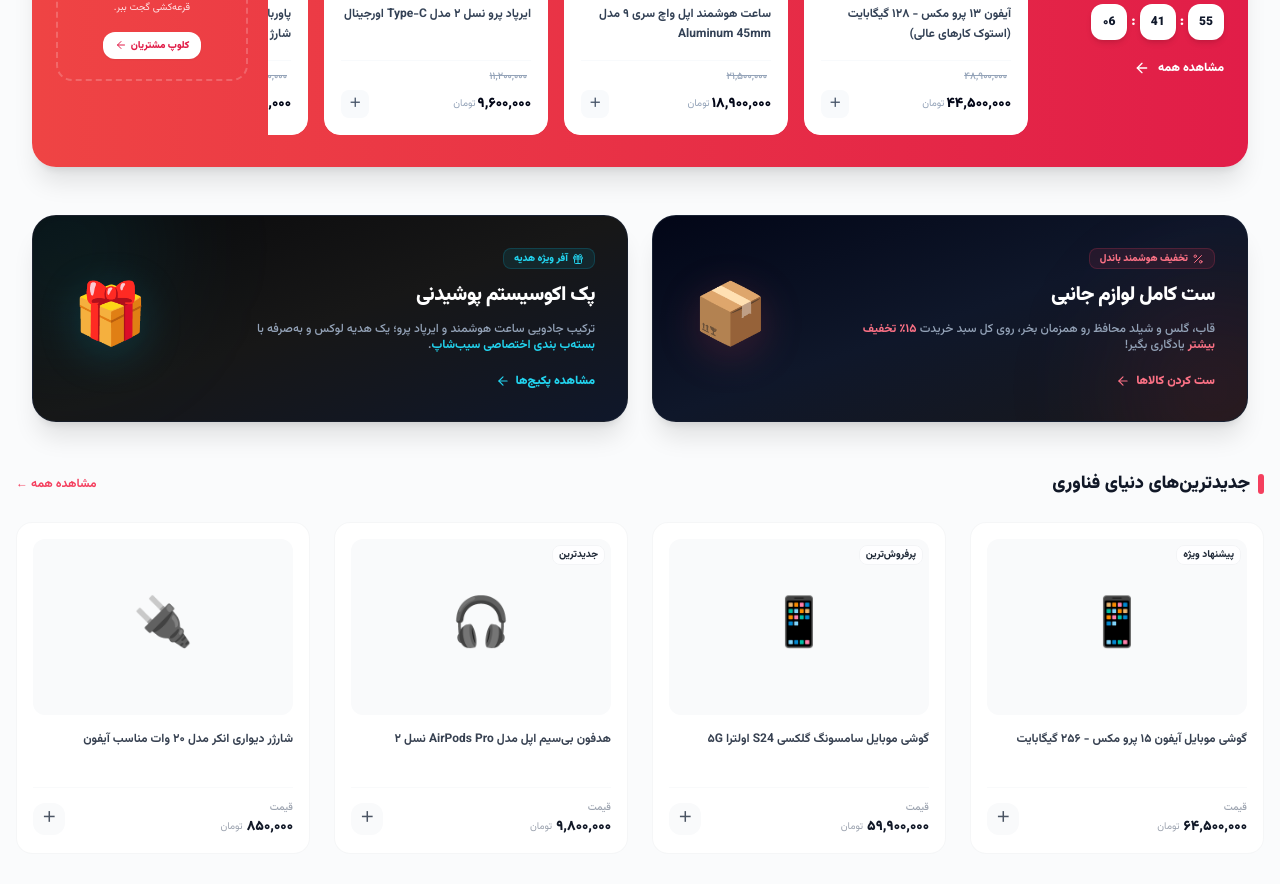
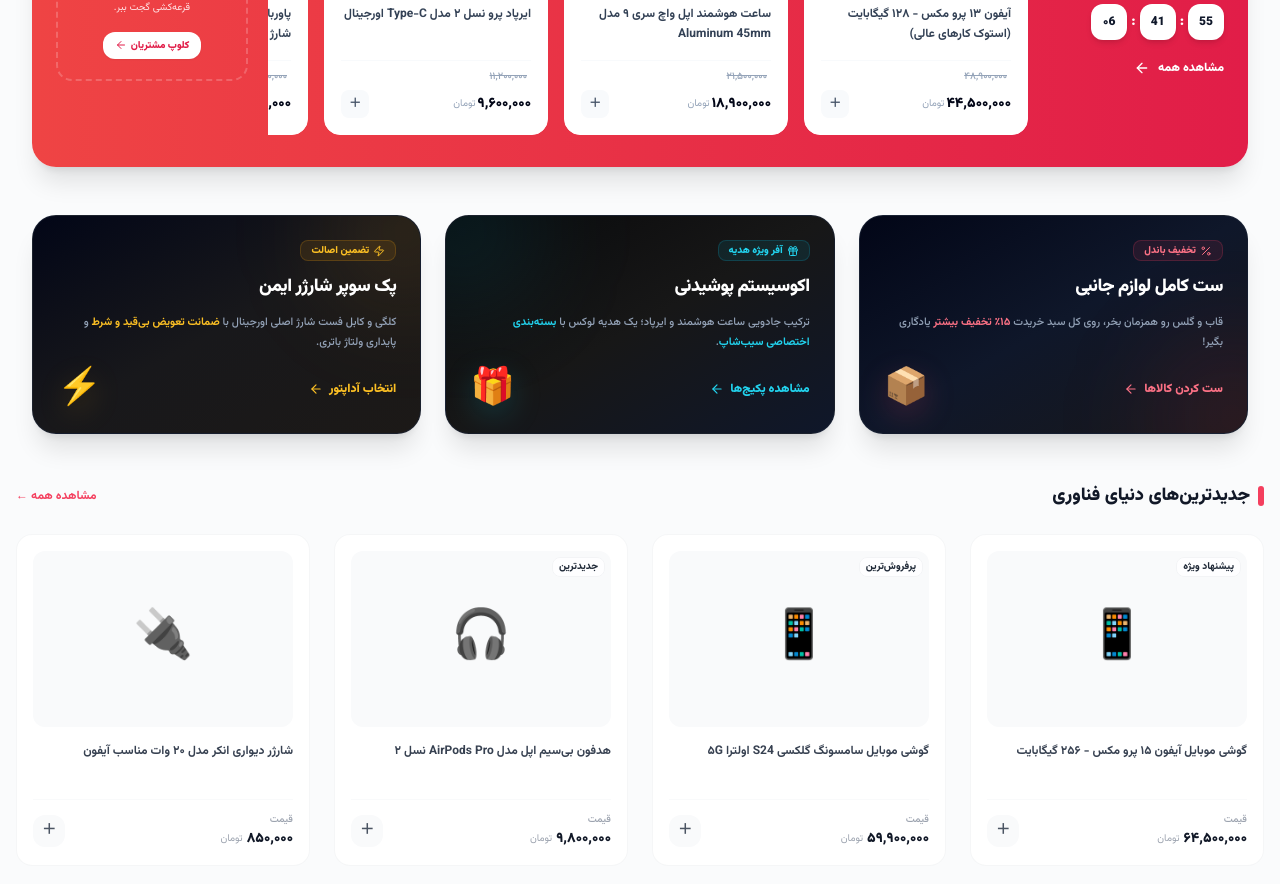
Before and after one commit to mohsenalz77/mini-shop-v2, a Next.js app: page / in a window 1280 px wide. Shown: the part 1259-2143 px from the top of the page. Built offline with nearby package versions, Linux system fonts and the light colour scheme.

Commit message:
Update PromoBanners.js

```diff
--- a/src/components/PromoBanners.js
+++ b/src/components/PromoBanners.js
@@ -1,51 +1,84 @@
 "use client";
 
-import { ArrowLeft, Gift, Percent } from 'lucide-react';
+import { ArrowLeft, Gift, Percent, Zap } from 'lucide-react';
 
 export default function PromoBanners() {
   return (
-    // حذف max-w-7xl جهت باز شدن کامل بنرها و چفت شدن با لبه‌های کناری هیرو و شگفت‌انگیز
+    // مهار عرض با پدینگ هم‌تراز با هیرو و شگفت‌انگیز
     <div className="w-full px-4 md:px-8 my-8 relative z-10">
-      <div className="w-full grid grid-cols-1 md:grid-cols-2 gap-6">
+      {/* گرید ۳ ستونه در دسکتاپ (md:grid-cols-3) */}
+      <div className="w-full grid grid-cols-1 md:grid-cols-3 gap-6">
 
-        {/* بنر اول */}
-        <div className="relative overflow-hidden rounded-3xl bg-gradient-to-br from-slate-950 via-slate-900 to-zinc-900 border border-slate-800/60 p-6 md:p-8 flex items-center justify-between group shadow-xl">
-          <div className="absolute -right-16 -bottom-16 w-48 h-48 bg-rose-500/10 rounded-full blur-[60px] pointer-events-none transition-all duration-500 group-hover:bg-rose-500/20"></div>
-          <div className="flex flex-col items-start gap-3 relative z-10 max-w-[70%] text-right">
+        {/* بنر اول: باندل اکسسوری */}
+        <div className="relative overflow-hidden rounded-3xl bg-gradient-to-br from-slate-950 via-slate-900 to-zinc-900 border border-slate-800/60 p-6 flex flex-col justify-between group shadow-xl min-h-[200px]">
+          <div className="absolute -right-16 -bottom-16 w-40 h-40 bg-rose-500/10 rounded-full blur-[50px] pointer-events-none transition-all duration-500 group-hover:bg-rose-500/20"></div>
+
+          <div className="flex flex-col items-start gap-2 relative z-10 text-right">
             <div className="flex items-center gap-1 bg-rose-500/10 text-rose-400 border border-rose-500/20 px-2.5 py-0.5 rounded-lg text-[10px] font-black">
               <Percent className="w-3 h-3" />
-              <span>تخفیف هوشمند باندل</span>
+              <span>تخفیف باندل</span>
             </div>
-            <h3 className="text-base md:text-xl font-black text-white tracking-tight">ست کامل لوازم جانبی</h3>
-            <p className="text-slate-400 text-[11px] md:text-xs leading-5 font-medium">
-              قاب، گلس و شیلد محافظ رو همزمان بخر، روی کل سبد خریدت <span className="text-rose-400 font-bold">۱۵٪ تخفیف بیشتر</span> یادگاری بگیر!
+            <h3 className="text-base md:text-lg font-black text-white tracking-tight mt-1">ست کامل لوازم جانبی</h3>
+            <p className="text-slate-400 text-[11px] leading-5 font-medium mt-1">
+              قاب و گلس رو همزمان بخر، روی کل سبد خریدت <span className="text-rose-400 font-bold">۱۵٪ تخفیف بیشتر</span> یادگاری بگیر!
             </p>
-            <button className="mt-2 flex items-center gap-1.5 text-xs font-black text-rose-400 hover:text-rose-300 transition group/btn">
+          </div>
+
+          <div className="flex items-center justify-between w-full mt-4 relative z-10">
+            <button className="flex items-center gap-1.5 text-xs font-black text-rose-400 hover:text-rose-300 transition group/btn">
               <span>ست کردن کالاها</span>
               <ArrowLeft className="w-3.5 h-3.5 transition-transform group-hover/btn:-translate-x-1" />
             </button>
+            <div className="text-4xl select-none filter drop-shadow-[0_10px_15px_rgba(244,63,94,0.2)] transform group-hover:scale-110 group-hover:rotate-3 transition duration-300">📦</div>
           </div>
-          <div className="text-5xl md:text-6xl select-none filter drop-shadow-[0_10px_20px_rgba(244,63,94,0.2)] transform group-hover:scale-110 group-hover:rotate-3 transition duration-300 pl-2">📦</div>
         </div>
 
-        {/* بنر دوم */}
-        <div className="relative overflow-hidden rounded-3xl bg-gradient-to-br from-zinc-950 via-neutral-900 to-slate-900 border border-slate-800/60 p-6 md:p-8 flex items-center justify-between group shadow-xl">
-          <div className="absolute -left-16 -top-16 w-48 h-48 bg-cyan-500/10 rounded-full blur-[60px] pointer-events-none transition-all duration-500 group-hover:bg-cyan-500/20"></div>
-          <div className="flex flex-col items-start gap-3 relative z-10 max-w-[70%] text-right">
+        {/* بنر دوم: پک هدیه گجت‌ها */}
+        <div className="relative overflow-hidden rounded-3xl bg-gradient-to-br from-zinc-950 via-neutral-900 to-slate-900 border border-slate-800/60 p-6 flex flex-col justify-between group shadow-xl min-h-[200px]">
+          <div className="absolute -left-16 -top-16 w-40 h-40 bg-cyan-500/10 rounded-full blur-[50px] pointer-events-none transition-all duration-500 group-hover:bg-cyan-500/20"></div>
+
+          <div className="flex flex-col items-start gap-2 relative z-10 text-right">
             <div className="flex items-center gap-1 bg-cyan-500/10 text-cyan-400 border border-cyan-500/20 px-2.5 py-0.5 rounded-lg text-[10px] font-black">
               <Gift className="w-3 h-3" />
               <span>آفر ویژه هدیه</span>
             </div>
-            <h3 className="text-base md:text-xl font-black text-white tracking-tight">پک اکوسیستم پوشیدنی</h3>
-            <p className="text-slate-400 text-[11px] md:text-xs leading-5 font-medium">
-              ترکیب جادویی ساعت هوشمند و ایرپاد پرو؛ یک هدیه لوکس و به‌صرفه با <span className="text-cyan-400 font-bold">بسته‌ب بندی اختصاصی سیب‌شاپ</span>.
+            <h3 className="text-base md:text-lg font-black text-white tracking-tight mt-1">اکوسیستم پوشیدنی</h3>
+            <p className="text-slate-400 text-[11px] leading-5 font-medium mt-1">
+              ترکیب جادویی ساعت هوشمند و ایرپاد؛ یک هدیه لوکس با <span className="text-cyan-400 font-bold">بسته‌بندی اختصاصی سیب‌شاپ</span>.
             </p>
-            <button className="mt-2 flex items-center gap-1.5 text-xs font-black text-cyan-400 hover:text-cyan-300 transition group/btn">
+          </div>
+
+          <div className="flex items-center justify-between w-full mt-4 relative z-10">
+            <button className="flex items-center gap-1.5 text-xs font-black text-cyan-400 hover:text-cyan-300 transition group/btn">
               <span>مشاهده پکیج‌ها</span>
               <ArrowLeft className="w-3.5 h-3.5 transition-transform group-hover/btn:-translate-x-1" />
             </button>
+            <div className="text-4xl select-none filter drop-shadow-[0_10px_15px_rgba(6,182,212,0.2)] transform group-hover:scale-110 group-hover:-rotate-3 transition duration-300">🎁</div>
           </div>
-          <div className="text-5xl md:text-6xl select-none filter drop-shadow-[0_10px_20px_rgba(6,182,212,0.2)] transform group-hover:scale-110 group-hover:-rotate-3 transition duration-300 pl-2">🎁</div>
+        </div>
+
+        {/* بنر سوم (جدید): آفر سوپر شارژر */}
+        <div className="relative overflow-hidden rounded-3xl bg-gradient-to-br from-slate-950 via-zinc-900 to-stone-900 border border-slate-800/60 p-6 flex flex-col justify-between group shadow-xl min-h-[200px]">
+          <div className="absolute -right-16 -top-16 w-40 h-40 bg-amber-500/10 rounded-full blur-[50px] pointer-events-none transition-all duration-500 group-hover:bg-amber-500/20"></div>
+
+          <div className="flex flex-col items-start gap-2 relative z-10 text-right">
+            <div className="flex items-center gap-1 bg-amber-500/10 text-amber-400 border border-amber-500/20 px-2.5 py-0.5 rounded-lg text-[10px] font-black">
+              <Zap className="w-3 h-3" />
+              <span>تضمین اصالت</span>
+            </div>
+            <h3 className="text-base md:text-lg font-black text-white tracking-tight mt-1">پک سوپر شارژر ایمن</h3>
+            <p className="text-slate-400 text-[11px] leading-5 font-medium mt-1">
+              کلگی و کابل فست شارژ اصلی اورجینال با <span className="text-amber-400 font-bold">ضمانت تعویض بی‌قید و شرط</span> و پایداری ولتاژ باتری.
+            </p>
+          </div>
+
+          <div className="flex items-center justify-between w-full mt-4 relative z-10">
+            <button className="flex items-center gap-1.5 text-xs font-black text-amber-400 hover:text-amber-300 transition group/btn">
+              <span>انتخاب آداپتور</span>
+              <ArrowLeft className="w-3.5 h-3.5 transition-transform group-hover/btn:-translate-x-1" />
+            </button>
+            <div className="text-4xl select-none filter drop-shadow-[0_10px_15px_rgba(245,158,11,0.2)] transform group-hover:scale-110 group-hover:rotate-6 transition duration-300">⚡</div>
+          </div>
         </div>
 
       </div>
```
